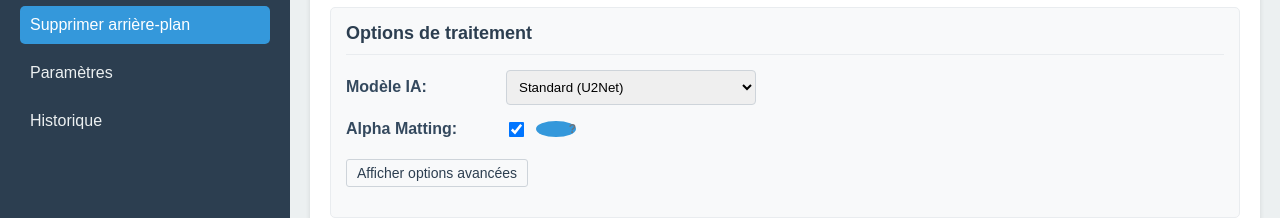
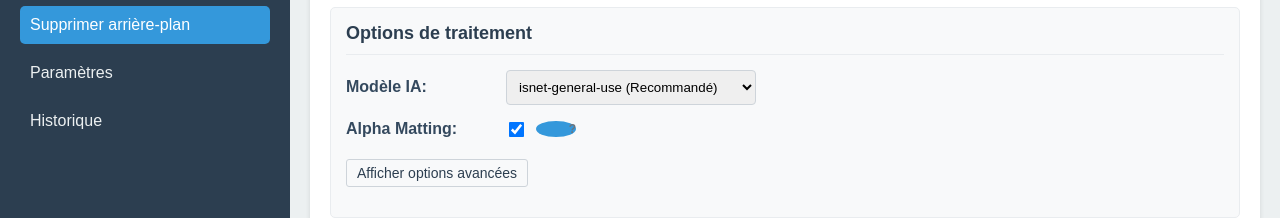
Before and after one commit to frankenzy/instagram_resized, a plain HTML site: page index.html in a window 1280 px wide. Both pictures are taken after a click on the link "Supprimer arrière-plan". Shown: the part 191-409 px from the top of the page. Drawn offline with Linux system fonts and the light colour scheme.

Commit message:
miese a jour readme

```diff
--- a/index.html
+++ b/index.html
@@ -93,6 +93,8 @@
                     <div class="option-row">
                         <label for="modelSelect">Modèle IA:</label>
                         <select id="modelSelect">
+                            <option value="isnet-general-use" selected>isnet-general-use (Recommandé)</option>
+                            <option value="silueta">silueta</option>
                             <option value="u2net">Standard (U2Net)</option>
                             <option value="u2netp">Léger (U2NetP)</option>
                             <option value="u2net_human_seg">Spécial Personnes</option>
```
Also changed, not shown: 1 other file.
